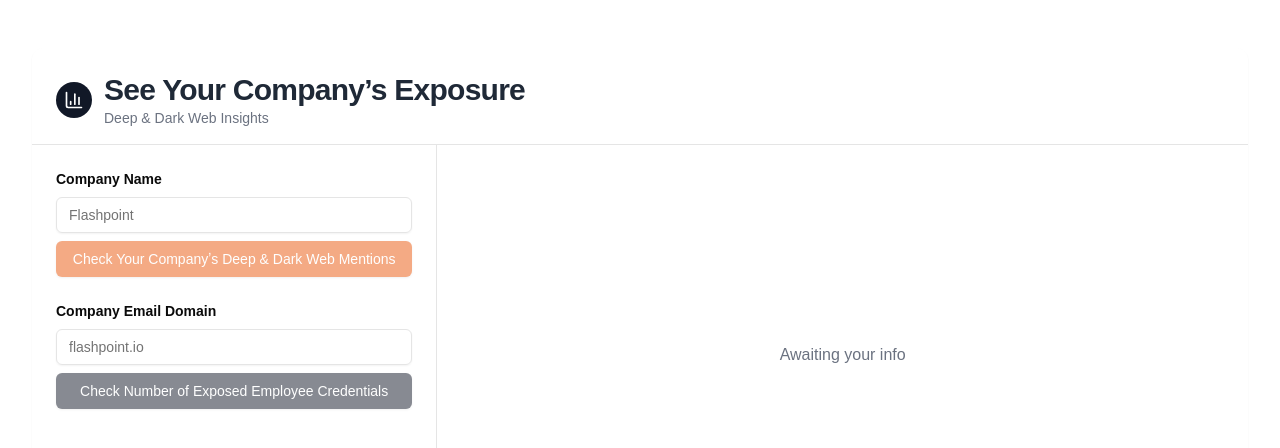
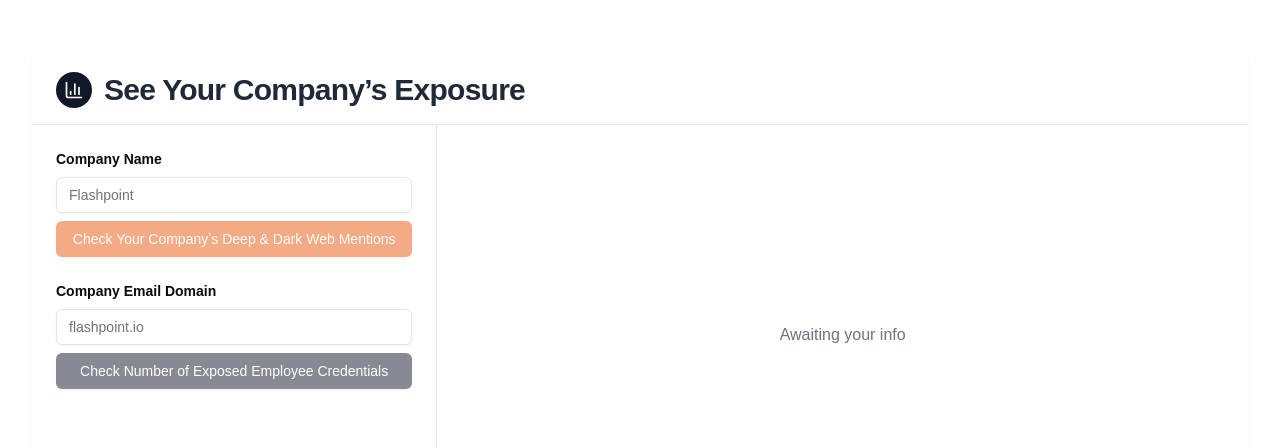
Before and after one commit to rrh1441/prospect, a Next.js app: page / in a window 1280 px wide. Shown: the top 448 px of the page. Built offline with nearby package versions, Linux system fonts and the light colour scheme.

Commit message:
got rid of subheader

```diff
--- a/src/app/page.tsx
+++ b/src/app/page.tsx
@@ -150,9 +150,6 @@
                 <CardTitle className="text-3xl font-extrabold text-gray-800">
                   See Your Company’s Exposure
                 </CardTitle>
-                <CardDescription className="text-gray-500">
-                  Deep &amp; Dark Web Insights
-                </CardDescription>
               </div>
             </div>
           </CardHeader>
```
